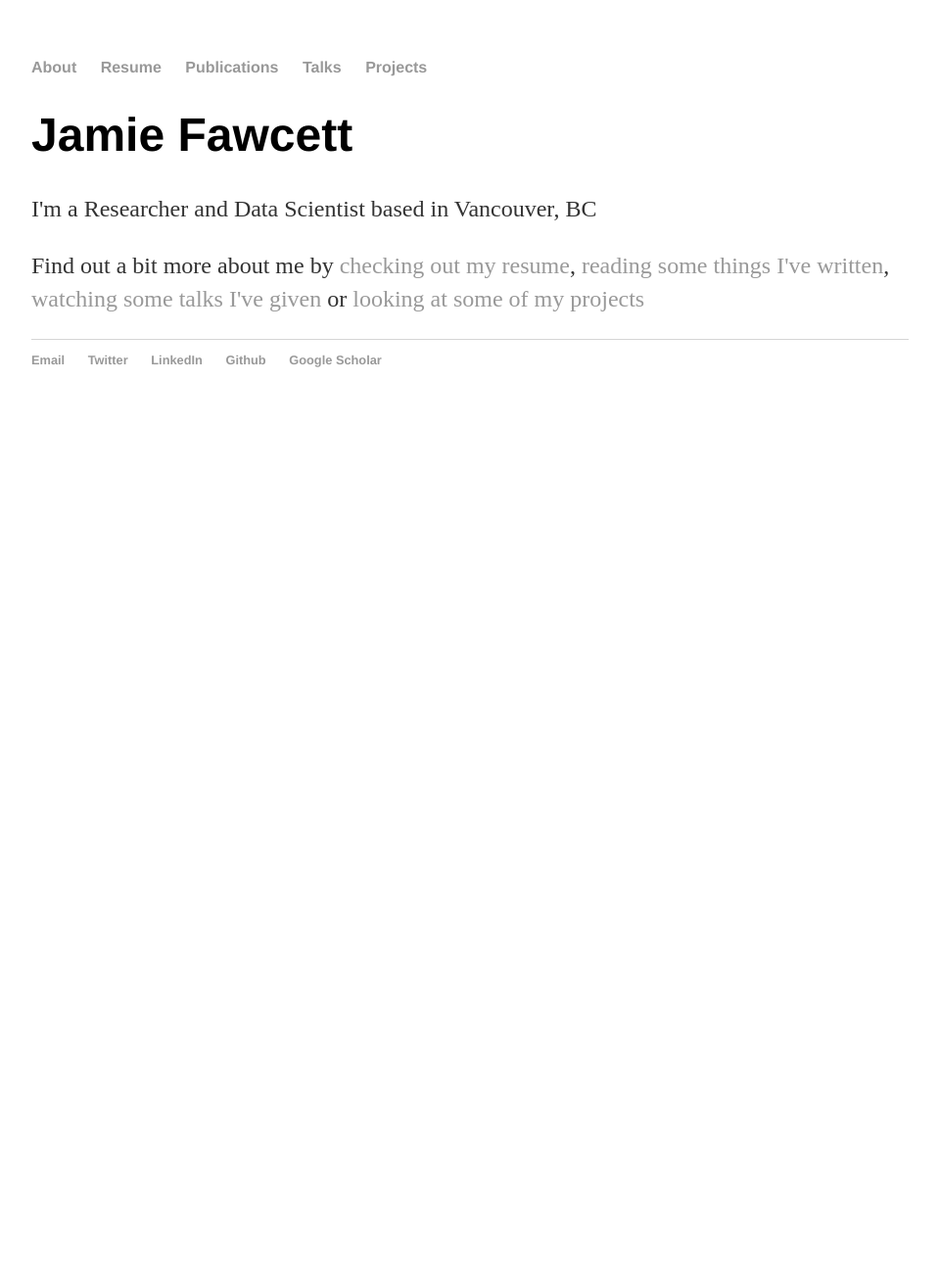
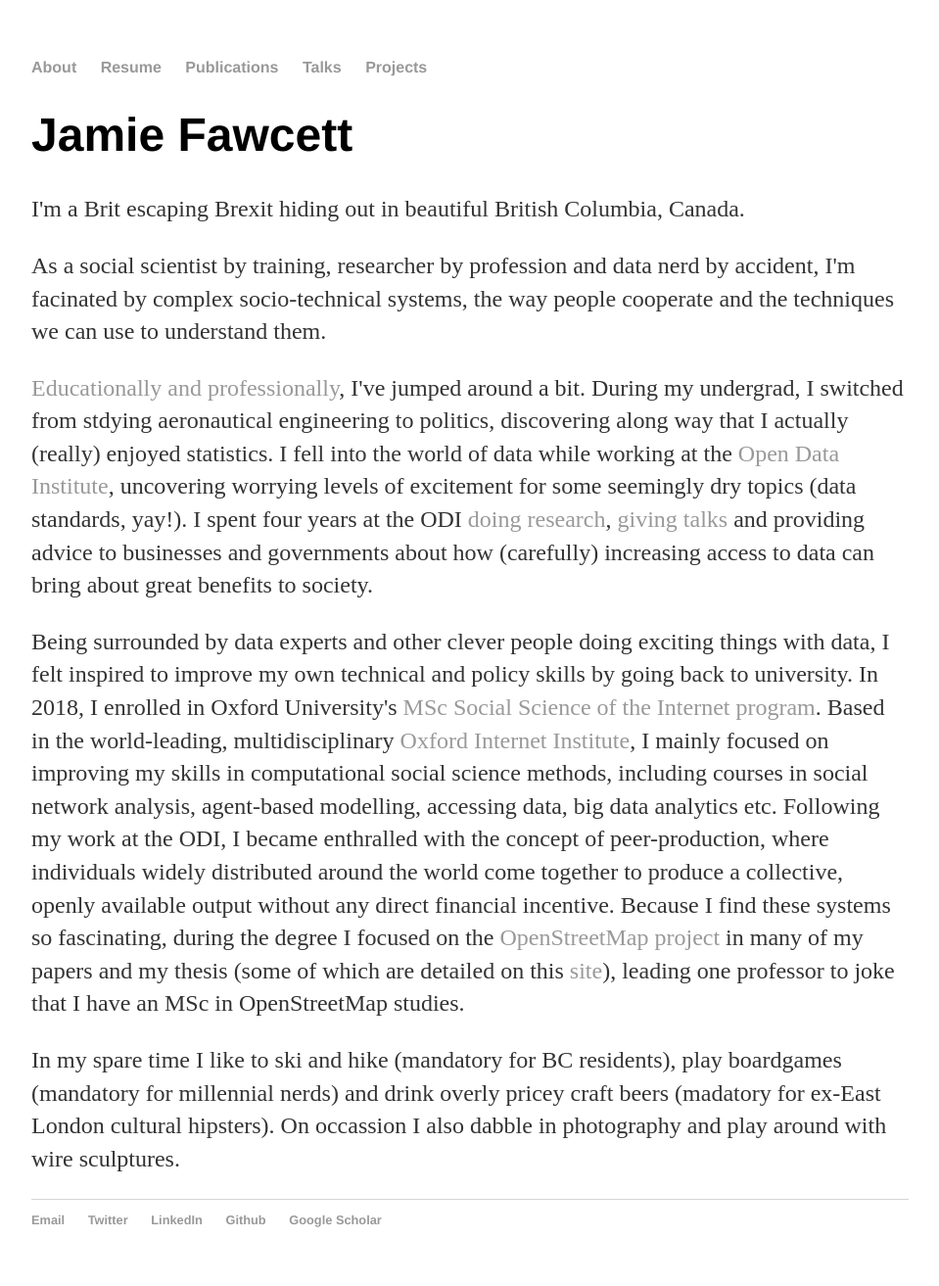
Before and after one commit to JmeF/JmeF.github.io, a Jekyll site: the page built from index.html, in a window 1280 px wide. Shown: the whole page at 98% size, without its empty margins (160-1119 px from the left). Built offline with Jekyll 4.4.1, drawn with Linux system fonts in a browser that asks for light colours; before the commit the page ends 900 px from its top, so only the background shows below that.

Commit message:
writing bio

```diff
--- a/index.html
+++ b/index.html
@@ -3,14 +3,41 @@ layout: default
 title: Jamie Fawcett
 ---
 <div class="blurb">
-	<h1>Jamie Fawcett</h1>
+	<h1>{{ page.title }}</h1>
 
-	<p>I'm a Researcher and Data Scientist based in Vancouver, BC</p>
+	<p>I'm a Brit escaping Brexit hiding out in beautiful British Columbia, Canada.</p>
 
-	<p>Find out a bit more about me by
-		<a href="/resume">checking out my resume</a>,
-		<a href="/publications">reading some things I've written</a>,
-		<a href="/talks">watching some talks I've given</a> or
-		<a href="/projects">looking at some of my projects</a>
+	<p>As a social scientist by training, researcher by profession and data nerd by accident,
+		I'm facinated by complex socio-technical systems, the way people cooperate and
+		the techniques we can use to understand them.</p>
+
+	<p><a href="/resume">Educationally and professionally</a>, I've jumped around a bit. During my undergrad,
+		I switched from stdying aeronautical engineering to politics, discovering along
+		way that I actually (really) enjoyed statistics. I fell into the world of data while working
+		at the <a href="theodi.org">Open Data Institute</a>, uncovering worrying levels
+		of excitement for some seemingly dry topics (data standards, yay!). I spent four years at the ODI
+		<a href="/publications">doing research</a>, <a href="/talks">giving talks</a> and providing advice
+		to businesses and governments about how (carefully) increasing access to data can bring about great benefits
+		to society.</p>
+
+	<p>Being surrounded by data experts and other clever people doing exciting things with data,
+		I felt inspired to improve my own technical and policy skills by going back to university. In 2018, I
+		enrolled in Oxford University's <a href="https://www.oii.ox.ac.uk/study/msc-in-social-science-of-the-internet/">
+		MSc Social Science of the Internet program</a>. Based in the world-leading, multidisciplinary
+		<a href="https://www.oii.ox.ac.uk/">Oxford Internet Institute</a>, I mainly focused on
+		improving my skills in computational social science methods, including courses in
+		social network analysis, agent-based modelling, accessing data, big data analytics etc.
+		Following my work at the ODI, I became enthralled with the concept of peer-production,
+		where individuals widely distributed around the world come together to produce a collective, openly
+		available output without any direct financial incentive. Because I find these systems so fascinating,
+		during the degree I	focused on the <a href="https://www.openstreetmap.org/">OpenStreetMap project</a> in many of
+		my papers and my thesis (some of which are detailed on this <a href="/projects">site</a>), leading one professor to
+		joke that I have an MSc in OpenStreetMap studies.
 		</p>
+
+ 	<p>In my spare time I like to ski and hike (mandatory for BC residents), play
+		boardgames (mandatory for millennial nerds) and drink overly pricey craft beers
+		(madatory for ex-East London cultural hipsters). On occassion I also dabble in
+		photography and play around with wire sculptures.</p>
+
 </div><!-- /.blurb -->
```
